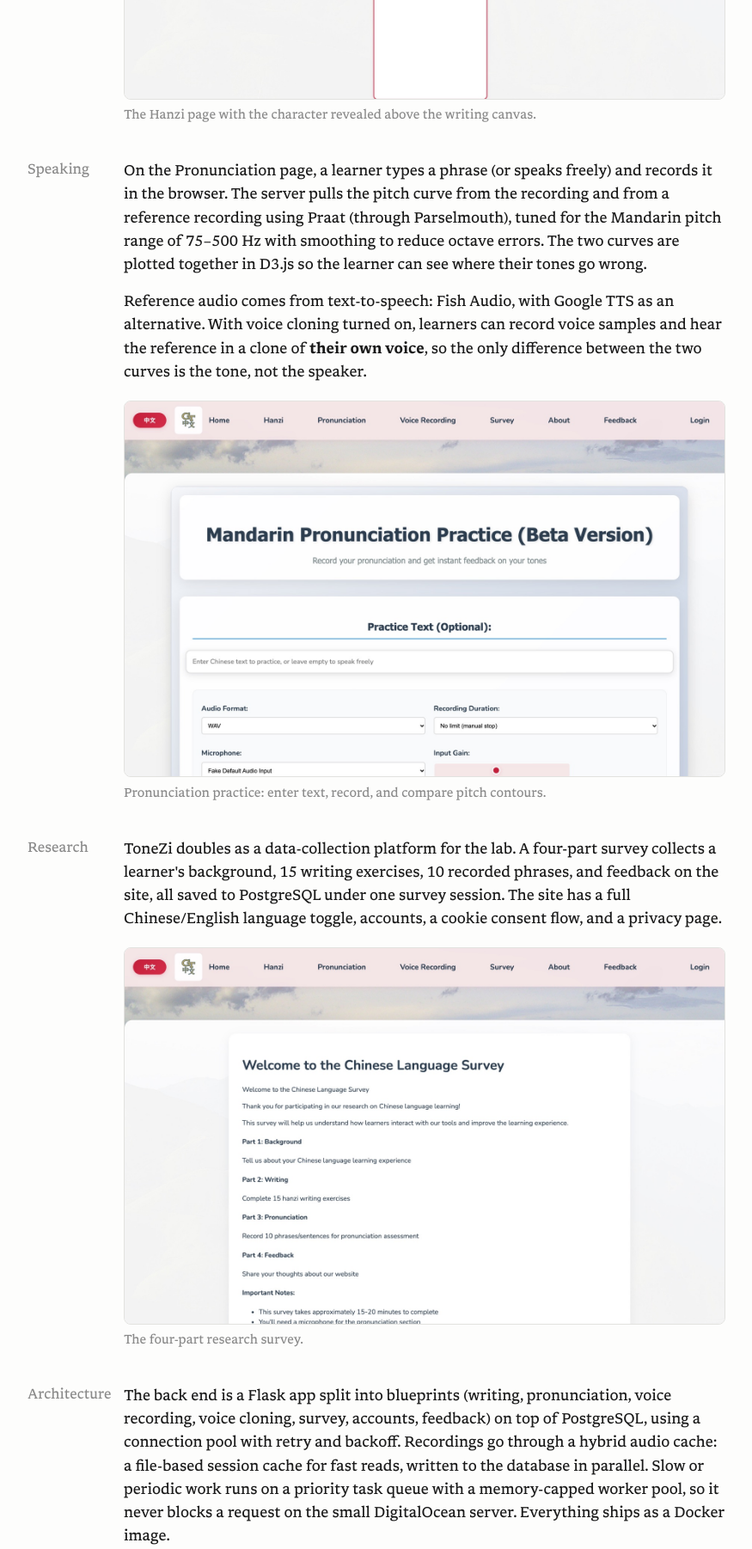
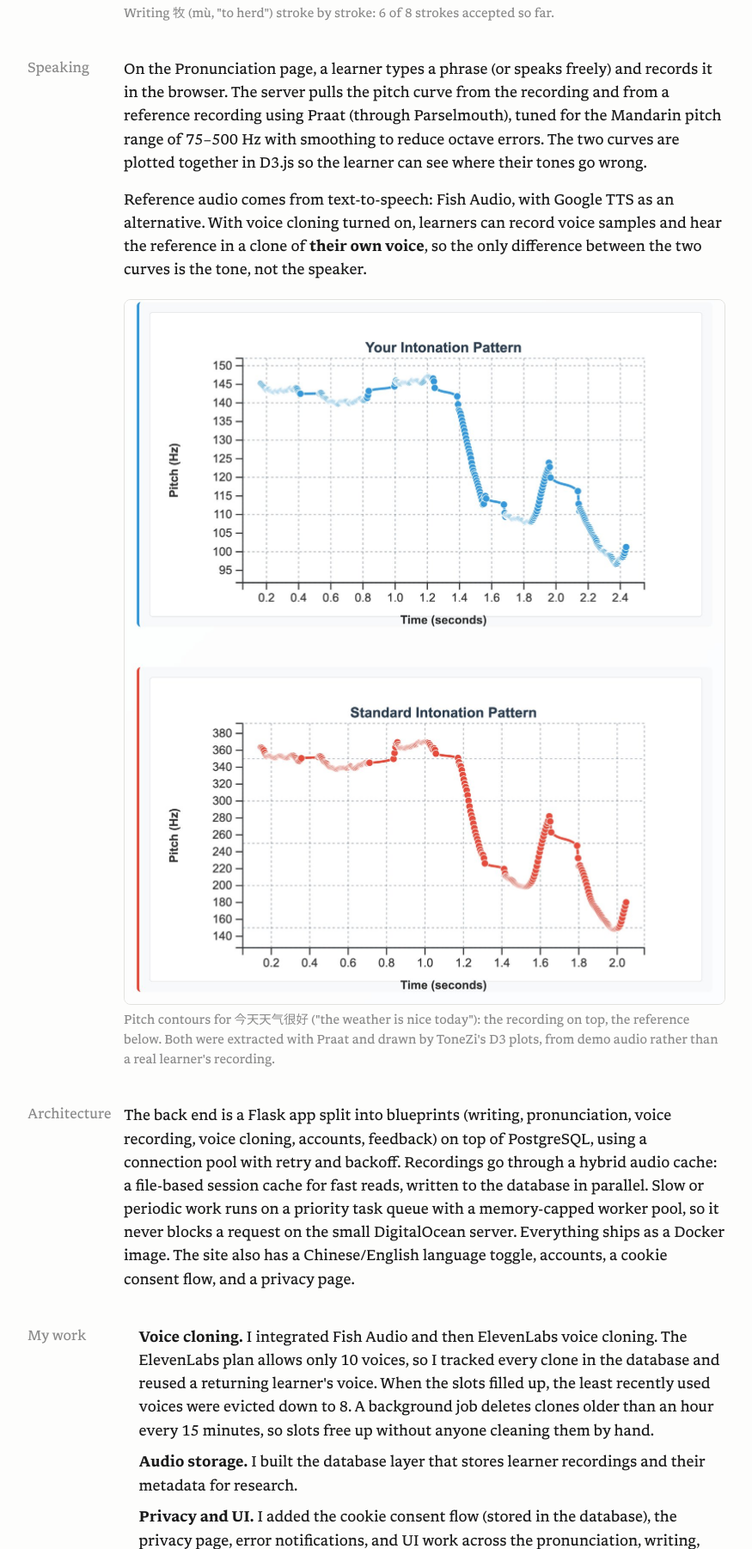
Before and after one commit to kevinw93/kevinw93.github.io, a plain HTML site: page projects/tonezi/index.html in a window 1280 px wide. Shown: the part 998-2800 px from the top of the page at 86% size, without its empty margins (202-1077 px from the left). Drawn offline with Linux system fonts and the light colour scheme.

Commit message:
ToneZi write-up: close-up handwriting and pitch images, remove survey content

```diff
--- a/projects/tonezi/index.html
+++ b/projects/tonezi/index.html
@@ -14,6 +14,7 @@
     .tech { color: var(--muted); font-size: 0.9rem; }
     .shot { margin: 1.25rem 0 0; }
     .shot img { display: block; width: 100%; height: auto; border: 1px solid var(--border); border-radius: 8px; }
+    .shot.narrow img { max-width: 320px; }
     .shot figcaption { color: var(--muted); font-size: 0.9rem; margin-top: 0.4rem; }
     section ul { padding-left: 1.1rem; }
     section li + li { margin-top: 0.6rem; }
@@ -78,7 +79,7 @@
       <div>
         <p class="tech">Python, Flask, PostgreSQL, JavaScript, D3.js, Praat, Docker</p>
         <p>ToneZi is a Mandarin learning web app built by a research team at Georgia Tech. Dr. Wu Hongchen leads it, with students Reed Jorgensen, Jim Fredeman, Mark Pindur, and me. It targets two skills most learning apps skip: <b>writing a character from memory after hearing it</b>, and <b>producing the right tone contour when speaking</b>.</p>
-        <p>The project grew out of a survey on character amnesia (提笔忘字, forgetting how to write characters you can read) that was presented at UN Chinese Language Learning Day 2024. ToneZi was deployed on DigitalOcean and used by two Chinese courses at Georgia Tech.</p>
+        <p>The project grew out of the lab's research on character amnesia (提笔忘字, forgetting how to write characters you can read), presented at UN Chinese Language Learning Day 2024. ToneZi was deployed on DigitalOcean and used by two Chinese courses at Georgia Tech.</p>
       </div>
     </section>
 
@@ -86,9 +87,9 @@
       <h2>Writing</h2>
       <div>
         <p>The Hanzi page plays a character's audio first and has the learner write it from memory. Characters come from the original research list, HSK 2.0, HSK 3.0, or a chengyu (four-character idiom) list, with an optional HSK level filter. Writing runs on HanziWriter, which checks stroke order as you draw, and every attempt's stroke data is saved for research. Pinyin, a definition, and an example sentence stay hidden until you ask for them.</p>
-        <figure class="shot">
-          <img src="/images/projects/tonezi-hanzi.jpg" alt="ToneZi Hanzi page with a generated character, 背, above the writing canvas" loading="lazy">
-          <figcaption>The Hanzi page with the character revealed above the writing canvas.</figcaption>
+        <figure class="shot narrow">
+          <img src="/images/projects/tonezi-handwriting.jpg" alt="The character 牧 partly written on ToneZi's HanziWriter canvas, 6 of 8 strokes complete" loading="lazy">
+          <figcaption>Writing 牧 (mù, "to herd") stroke by stroke: 6 of 8 strokes accepted so far.</figcaption>
         </figure>
       </div>
     </section>
@@ -99,27 +100,17 @@
         <p>On the Pronunciation page, a learner types a phrase (or speaks freely) and records it in the browser. The server pulls the pitch curve from the recording and from a reference recording using Praat (through Parselmouth), tuned for the Mandarin pitch range of 75–500 Hz with smoothing to reduce octave errors. The two curves are plotted together in D3.js so the learner can see where their tones go wrong.</p>
         <p>Reference audio comes from text-to-speech: Fish Audio, with Google TTS as an alternative. With voice cloning turned on, learners can record voice samples and hear the reference in a clone of <b>their own voice</b>, so the only difference between the two curves is the tone, not the speaker.</p>
         <figure class="shot">
-          <img src="/images/projects/tonezi-pronunciation.jpg" alt="ToneZi Mandarin Pronunciation Practice page with practice text input and recording settings" loading="lazy">
-          <figcaption>Pronunciation practice: enter text, record, and compare pitch contours.</figcaption>
+          <img src="/images/projects/tonezi-pitch.jpg" alt="Two D3 pitch plots for 今天天气很好: the learner's intonation pattern in blue above the standard pattern in red" loading="lazy">
+          <figcaption>Pitch contours for 今天天气很好 ("the weather is nice today"): the recording on top, the reference below. Both were extracted with Praat and drawn by ToneZi's D3 plots, from demo audio rather than a real learner's recording.</figcaption>
         </figure>
       </div>
     </section>
 
-    <section>
-      <h2>Research</h2>
-      <div>
-        <p>ToneZi doubles as a data-collection platform for the lab. A four-part survey collects a learner's background, 15 writing exercises, 10 recorded phrases, and feedback on the site, all saved to PostgreSQL under one survey session. The site has a full Chinese/English language toggle, accounts, a cookie consent flow, and a privacy page.</p>
-        <figure class="shot">
-          <img src="/images/projects/tonezi-survey.jpg" alt="ToneZi survey welcome page listing the four survey parts" loading="lazy">
-          <figcaption>The four-part research survey.</figcaption>
-        </figure>
-      </div>
-    </section>
 
     <section>
       <h2>Architecture</h2>
       <div>
-        <p>The back end is a Flask app split into blueprints (writing, pronunciation, voice recording, voice cloning, survey, accounts, feedback) on top of PostgreSQL, using a connection pool with retry and backoff. Recordings go through a hybrid audio cache: a file-based session cache for fast reads, written to the database in parallel. Slow or periodic work runs on a priority task queue with a memory-capped worker pool, so it never blocks a request on the small DigitalOcean server. Everything ships as a Docker image.</p>
+        <p>The back end is a Flask app split into blueprints (writing, pronunciation, voice recording, voice cloning, accounts, feedback) on top of PostgreSQL, using a connection pool with retry and backoff. Recordings go through a hybrid audio cache: a file-based session cache for fast reads, written to the database in parallel. Slow or periodic work runs on a priority task queue with a memory-capped worker pool, so it never blocks a request on the small DigitalOcean server. Everything ships as a Docker image. The site also has a Chinese/English language toggle, accounts, a cookie consent flow, and a privacy page.</p>
       </div>
     </section>
 
@@ -129,7 +120,6 @@
         <ul>
           <li><b>Voice cloning.</b> I integrated Fish Audio and then ElevenLabs voice cloning. The ElevenLabs plan allows only 10 voices, so I tracked every clone in the database and reused a returning learner's voice. When the slots filled up, the least recently used voices were evicted down to 8. A background job deletes clones older than an hour every 15 minutes, so slots free up without anyone cleaning them by hand.</li>
           <li><b>Audio storage.</b> I built the database layer that stores learner recordings and their metadata for research.</li>
-          <li><b>Survey.</b> I worked on the survey pages, mainly the writing and pronunciation sections (parts 2 and 3).</li>
           <li><b>Privacy and UI.</b> I added the cookie consent flow (stored in the database), the privacy page, error notifications, and UI work across the pronunciation, writing, and recording pages.</li>
         </ul>
       </div>
```
Also changed, not shown: images/projects/tonezi-handwriting.jpg (added), images/projects/tonezi-hanzi.jpg (deleted), images/projects/tonezi-pitch.jpg (added), images/projects/tonezi-pronunciation.jpg (deleted), images/projects/tonezi-survey.jpg (deleted).
